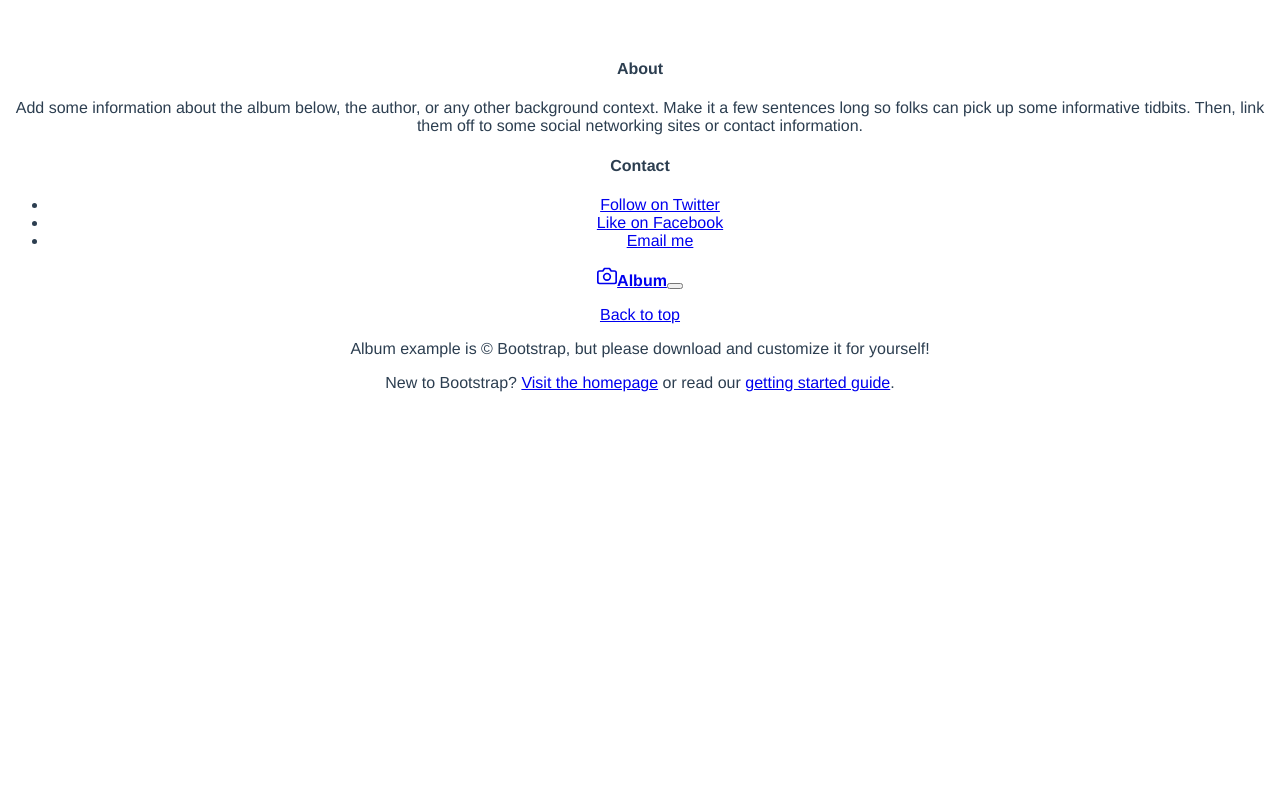
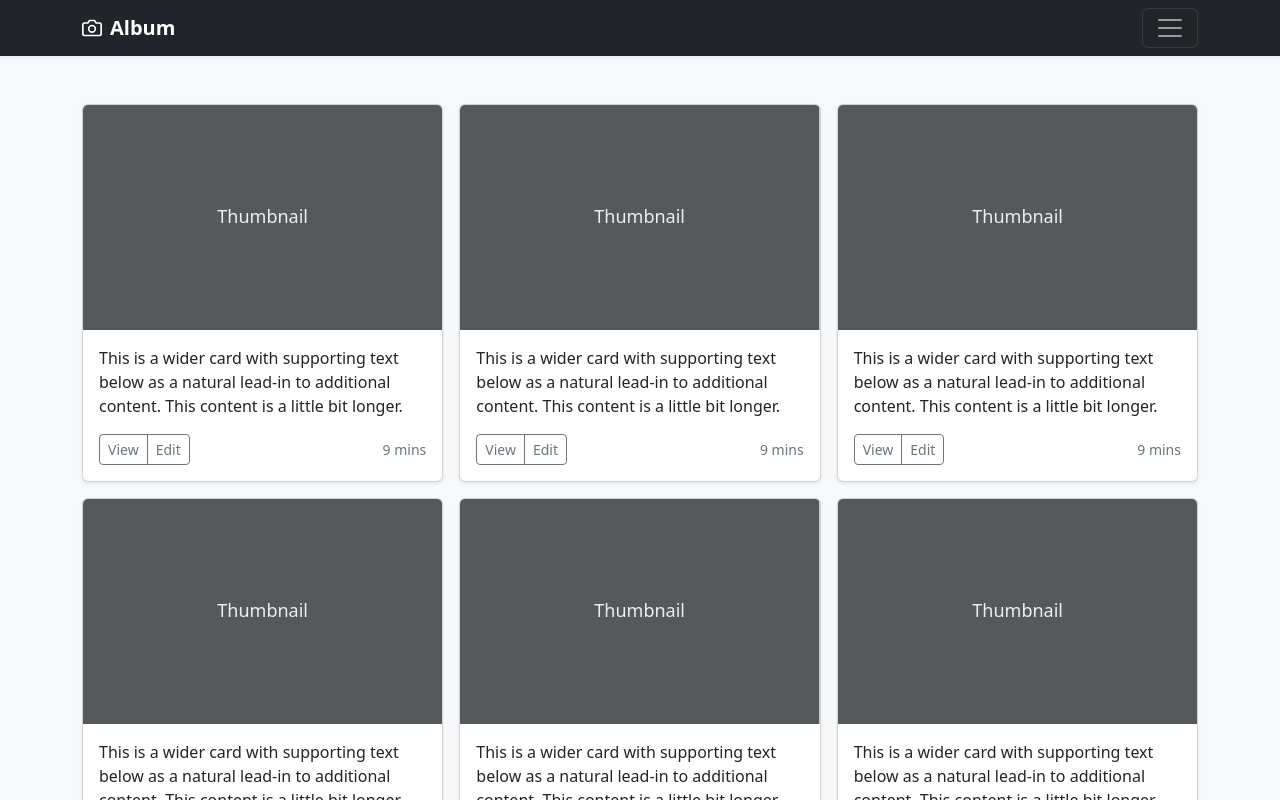
Before and after one commit to JinsupJung/gallery, a Vue app: page / in a window 1280 px wide. Shown: the top 800 px of the page. Built offline with nearby package versions, Linux system fonts and the light colour scheme.

Commit message:
frontend 초기작업까지

```diff
--- a/public/index.html
+++ b/public/index.html
@@ -6,6 +6,7 @@
     <meta name="viewport" content="width=device-width,initial-scale=1.0">
     <link rel="icon" href="<%= BASE_URL %>favicon.ico">
     <title><%= htmlWebpackPlugin.options.title %></title>
+      <link rel="stylesheet" href="https://cdnjs.cloudflare.com/ajax/libs/bootstrap/5.2.3/css/bootstrap.min.css" integrity="sha512-SbiR/eusphKoMVVXysTKG/7VseWii+Y3FdHrt0EpKgpToZeemhqHeZeLWLhJutz/2ut2Vw1uQEj2MbRF+TVBUA==" crossorigin="anonymous" referrerpolicy="no-referrer" />
   </head>
   <body>
     <noscript>
@@ -13,5 +14,6 @@
     </noscript>
     <div id="app"></div>
     <!-- built files will be auto injected -->
+    <script src="https://cdnjs.cloudflare.com/ajax/libs/bootstrap/5.2.3/js/bootstrap.min.js" integrity="sha512-1/RvZTcCDEUjY/CypiMz+iqqtaoQfAITmNSJY17Myp4Ms5mdxPS5UV7iOfdZoxcGhzFbOm6sntTKJppjvuhg4g==" crossorigin="anonymous" referrerpolicy="no-referrer"></script>
   </body>
 </html>
--- a/src/App.vue
+++ b/src/App.vue
@@ -1,15 +1,18 @@
 <template>
   <Header/>
+  <Home/>
   <Footer/>
 </template>
 
 <script>
 import Footer from "@/components/Footer.vue";
 import Header from "@/components/Header.vue";
+import Home from "@/pages/Home.vue";
 
 export default {
   name: 'App',
   components: {
+    Home,
     Header,
     Footer,
   }
@@ -17,12 +20,54 @@ export default {
 </script>
 
 <style>
-#app {
-  font-family: Avenir, Helvetica, Arial, sans-serif;
-  -webkit-font-smoothing: antialiased;
-  -moz-osx-font-smoothing: grayscale;
+.bd-placeholder-img {
+  font-size: 1.125rem;
+  text-anchor: middle;
+  -webkit-user-select: none;
+  -moz-user-select: none;
+  user-select: none;
+}
+
+@media (min-width: 768px) {
+  .bd-placeholder-img-lg {
+    font-size: 3.5rem;
+  }
+}
+
+.b-example-divider {
+  height: 3rem;
+  background-color: rgba(0, 0, 0, .1);
+  border: solid rgba(0, 0, 0, .15);
+  border-width: 1px 0;
+  box-shadow: inset 0 .5em 1.5em rgba(0, 0, 0, .1), inset 0 .125em .5em rgba(0, 0, 0, .15);
+}
+
+.b-example-vr {
+  flex-shrink: 0;
+  width: 1.5rem;
+  height: 100vh;
+}
+
+.bi {
+  vertical-align: -.125em;
+  fill: currentColor;
+}
+
+.nav-scroller {
+  position: relative;
+  z-index: 2;
+  height: 2.75rem;
+  overflow-y: hidden;
+}
+
+.nav-scroller .nav {
+  display: flex;
+  flex-wrap: nowrap;
+  padding-bottom: 1rem;
+  margin-top: -1px;
+  overflow-x: auto;
   text-align: center;
-  color: #2c3e50;
-  margin-top: 60px;
+  white-space: nowrap;
+  -webkit-overflow-scrolling: touch;
 }
 </style>
--- /dev/null
+++ b/src/components/Card.vue
@@ -0,0 +1,25 @@
+<template>
+    <div class="card shadow-sm">
+      <svg class="bd-placeholder-img card-img-top" width="100%" height="225" xmlns="http://www.w3.org/2000/svg" role="img" aria-label="Placeholder: Thumbnail" preserveAspectRatio="xMidYMid slice" focusable="false"><title>Placeholder</title><rect width="100%" height="100%" fill="#55595c"/><text x="50%" y="50%" fill="#eceeef" dy=".3em">Thumbnail</text></svg>
+      <div class="card-body">
+        <p class="card-text">This is a wider card with supporting text below as a natural lead-in to additional content. This content is a little bit longer.</p>
+        <div class="d-flex justify-content-between align-items-center">
+          <div class="btn-group">
+            <button type="button" class="btn btn-sm btn-outline-secondary">View</button>
+            <button type="button" class="btn btn-sm btn-outline-secondary">Edit</button>
+          </div>
+          <small class="text-muted">9 mins</small>
+        </div>
+      </div>
+    </div>
+</template>
+
+<script>
+export default {
+  name: "Card"
+}
+</script>
+
+<style scoped>
+
+</style>
--- /dev/null
+++ b/src/pages/Home.vue
@@ -0,0 +1,27 @@
+<template>
+  <div class="home">
+    <div class="album py-5 bg-light">
+      <div class="container">
+        <div class="row row-cols-1 row-cols-sm-2 row-cols-md-3 g-3">
+          <div class="col" v-for="i in 12" :key="i">
+            <Card/>
+          </div>
+        </div>
+      </div>
+    </div>
+
+  </div>
+</template>
+
+<script>
+import Card from "@/components/Card.vue";
+
+export default {
+  name: "Home",
+  components: {Card}
+}
+</script>
+
+<style scoped>
+
+</style>
```
Also changed, not shown: 1 other file (tests, documents, lock files or other folders).
